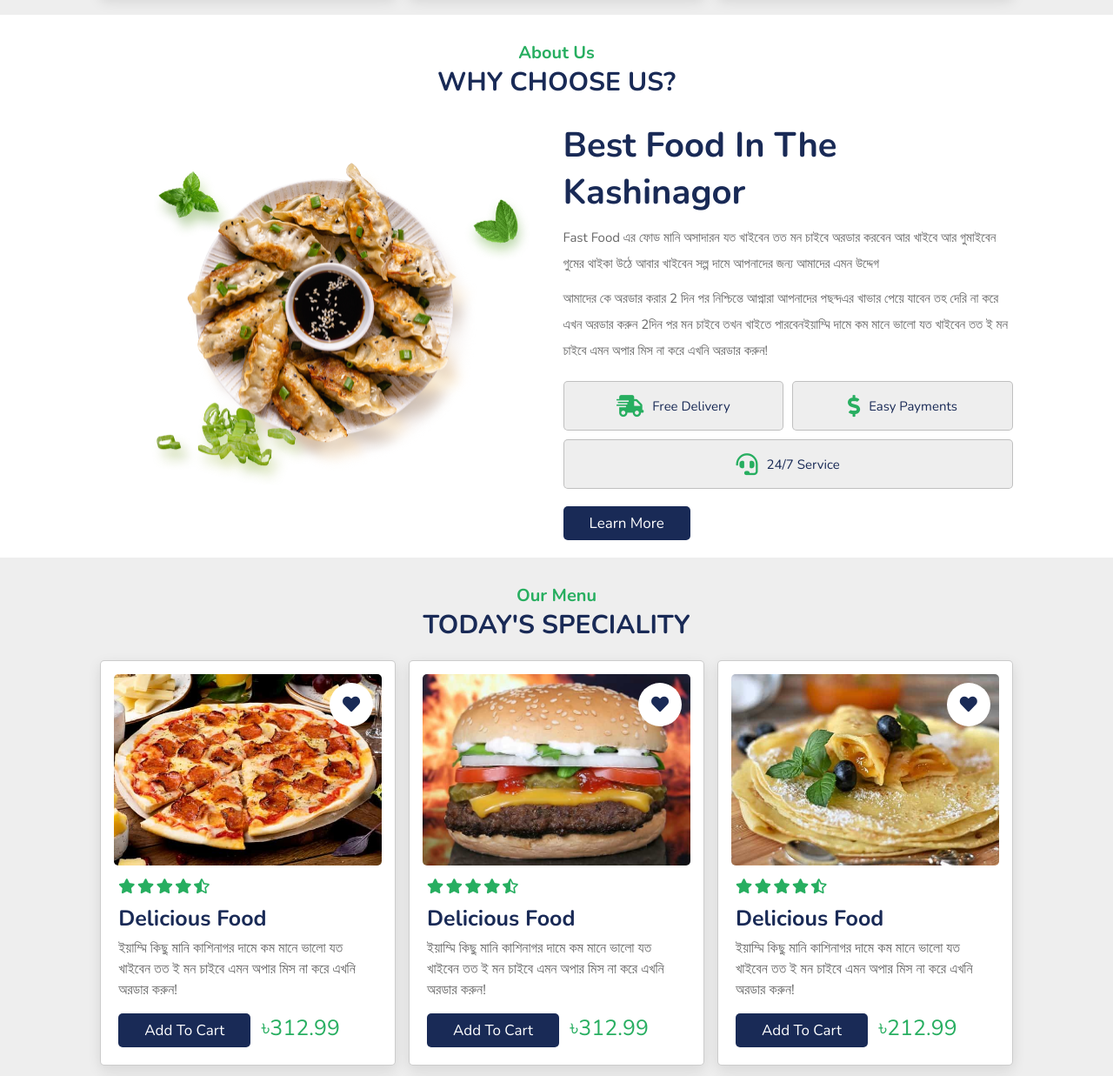
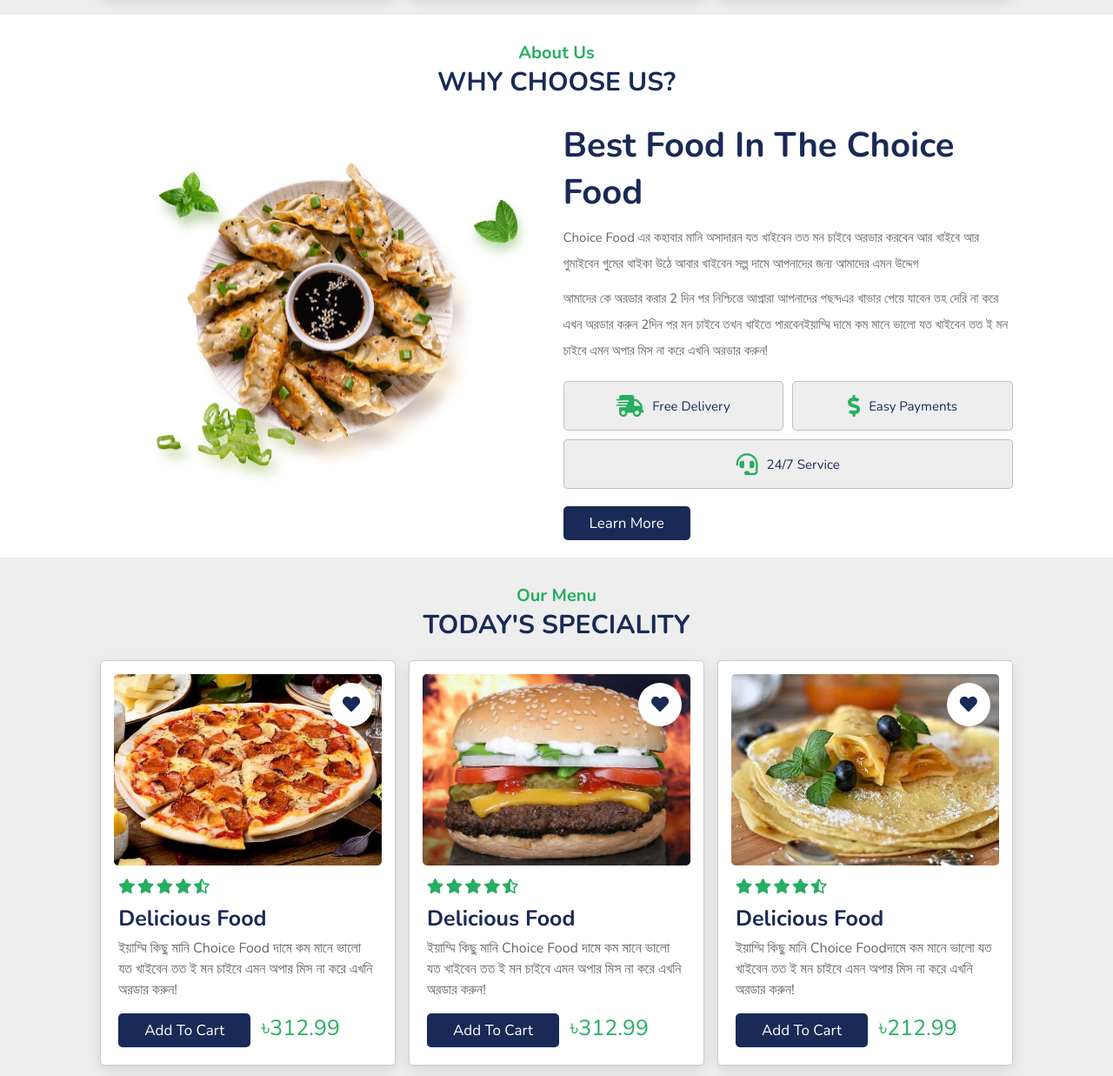
Before and after one commit to asifurrahman-noyon/choice-food, a plain HTML site: page index.html in a window 1280 px wide. Shown: the part 1525-2762 px from the top of the page at 87% size. Drawn offline with nearby package versions, Linux system fonts and the light colour scheme; files whose address does not match are found by name.

Commit message:
Update index.html

```diff
--- a/index.html
+++ b/index.html
@@ -4,7 +4,7 @@
     <meta charset="UTF-8">
     <meta http-equiv="X-UA-Compatible" content="IE=edge">
     <meta name="viewport" content="width=device-width, initial-scale=1.0">
-    <title>Fast Food</title>
+    <title>choice food</title>
 
     <link rel="stylesheet" href="https://unpkg.com/swiper/swiper-bundle.min.css" />
 
@@ -64,7 +64,7 @@
                     <span>our special dish</span>
                     <h3>spicy noodles</h3>
                     <p>
-                     চয়েস নুডলস ইয়াম্মি দামে কম মানে ভালো যত খাইবেন তত ই মন চাইবে এমন অপার মিস না করে এখনি অরডার করুন!
+                     Choice food এর নুডলস ইয়াম্মি দামে কম মানে ভালো যত খাইবেন তত ই মন চাইবে এমন অপার মিস না করে এখনি অরডার করুন!
                     </p>
                     <a href="#" class="btn">order now</a>
                 </div>
@@ -78,7 +78,7 @@
                     <span>our special dish</span>
                     <h3>fried chicken</h3>
                     <p>
-                     ফ্রাইড চিকেন ইয়াম্মি দামে কম মানে ভালো যত খাইবেন তত ই মন চাইবে এমন অপার মিস না করে এখনি অরডার করুন!
+                     Choice food এর ফ্রাইড চিকেন ইয়াম্মি দামে কম মানে ভালো যত খাইবেন তত ই মন চাইবে এমন অপার মিস না করে এখনি অরডার করুন!
                     </p>
                     <a href="#" class="btn">order now</a>
                 </div>
@@ -234,8 +234,8 @@
         </div>
 
         <div class="content">
-            <h3>best food in the kashinagor</h3>
-            <p>Fast Food এর ফোড মানি অসাদারন যত খাইবেন তত মন চাইবে অরডার করবেন আর খাইবে আর গুমাইবেন গুমের থাইকা উঠে আবার খাইবেন সল্প দামে আপনাদের জন্য আমাদের এমন উদ্দেগ</p>
+            <h3>best food in the choice food</h3>
+            <p>choice food এর কহাবার মানি অসাদারন যত খাইবেন তত মন চাইবে অরডার করবেন আর খাইবে আর গুমাইবেন গুমের থাইকা উঠে আবার খাইবেন সল্প দামে আপনাদের জন্য আমাদের এমন উদ্দেগ</p>
             <p>আমাদের কে অরডার করার 2 দিন পর নিশ্চিন্তে আপ্নারা আপনাদের পছন্দএর খাভার পেয়ে যাবেন তহ দেরি না করে এখন অরডার করুন 2দিন পর মন চাইবে তখন খাইতে পারবেনইয়াম্মি দামে কম মানে ভালো যত খাইবেন তত ই মন চাইবে এমন অপার মিস না করে এখনি অরডার করুন!</p>
             <div class="icons-container">
                 <div class="icons">
@@ -284,7 +284,7 @@
                 </div>
                 <h3>delicious food</h3>
                 <p>
-                  ইয়াম্মি কিছু মানি কাশিনাগর  দামে কম মানে ভালো যত খাইবেন তত ই মন চাইবে এমন অপার মিস না করে এখনি অরডার করুন!
+                  ইয়াম্মি কিছু মানি choice food দামে কম মানে ভালো যত খাইবেন তত ই মন চাইবে এমন অপার মিস না করে এখনি অরডার করুন!
                 </p>
                 <a href="#" class="btn">add to cart</a>
                 <span class="price">৳312.99</span>
@@ -305,7 +305,7 @@
                     <i class="fas fa-star-half-alt"></i>
                 </div>
                 <h3>delicious food</h3>
-                <p>ইয়াম্মি কিছু মানি কাশিনাগর  দামে কম মানে ভালো যত খাইবেন তত ই মন চাইবে এমন অপার মিস না করে এখনি অরডার করুন!</p>
+                <p>ইয়াম্মি কিছু মানি choice food দামে কম মানে ভালো যত খাইবেন তত ই মন চাইবে এমন অপার মিস না করে এখনি অরডার করুন!</p>
                 <a href="#" class="btn">add to cart</a>
                 <span class="price">৳312.99</span>
             </div>
@@ -325,7 +325,7 @@
                     <i class="fas fa-star-half-alt"></i>
                 </div>
                 <h3>delicious food</h3>
-                <p>ইয়াম্মি কিছু মানি কাশিনাগর  দামে কম মানে ভালো যত খাইবেন তত ই মন চাইবে এমন অপার মিস না করে এখনি অরডার করুন!</p>
+                <p>ইয়াম্মি কিছু মানি choice foodদামে কম মানে ভালো যত খাইবেন তত ই মন চাইবে এমন অপার মিস না করে এখনি অরডার করুন!</p>
                 <a href="#" class="btn">add to cart</a>
                 <span class="price">৳212.99</span>
             </div>
@@ -345,7 +345,7 @@
                     <i class="fas fa-star-half-alt"></i>
                 </div>
                 <h3>delicious food</h3>
-                <p>Lইয়াম্মি কিছু মানি কাশিনাগর  দামে কম মানে ভালো যত খাইবেন তত ই মন চাইবে এমন অপার মিস না করে এখনি অরডার করুন!</p>
+                <p>Lইয়াম্মি কিছু মানি choice food  দামে কম মানে ভালো যত খাইবেন তত ই মন চাইবে এমন অপার মিস না করে এখনি অরডার করুন!</p>
                 <a href="#" class="btn">add to cart</a>
                 <span class="price">৳120.99</span>
             </div>
@@ -364,7 +364,7 @@
                     <i class="fas fa-star"></i>
                     <i class="fas fa-star-half-alt"></i>
                 </div>
-                <h3>ইয়াম্মি কিছু মানি কাশিনাগর  দামে কম মানে ভালো যত খাইবেন তত ই মন চাইবে এমন অপার মিস না করে এখনি অরডার করুন!</p>
+                <h3>ইয়াম্মি কিছু মানি choice food দামে কম মানে ভালো যত খাইবেন তত ই মন চাইবে এমন অপার মিস না করে এখনি অরডার করুন!</p>
                 <a href="#" class="btn">add to cart</a>
                 <span class="price">৳120.99</span>
             </div>
@@ -384,7 +384,7 @@
                     <i class="fas fa-star-half-alt"></i>
                 </div>
                 <h3>delicious food</h3>
-                <p>ইয়াম্মি কিছু মানি কাশিনাগর  দামে কম মানে ভালো যত খাইবেন তত ই মন চাইবে এমন অপার মিস না করে এখনি অরডার করুন!</p>
+                <p>ইয়াম্মি কিছু মানি choice food দামে কম মানে ভালো যত খাইবেন তত ই মন চাইবে এমন অপার মিস না করে এখনি অরডার করুন!</p>
                 <a href="#" class="btn">add to cart</a>
                 <span class="price">৳১২৯.৯৯</span>
             </div>
@@ -404,7 +404,7 @@
                     <i class="fas fa-star-half-alt"></i>
                 </div>
                 <h3>delicious food</h3>
-                <p>ইয়াম্মি কিছু মানি কাশিনাগর  দামে কম মানে ভালো যত খাইবেন তত ই মন চাইবে এমন অপার মিস না করে এখনি অরডার করুন!</p>
+                <p>ইয়াম্মি কিছু মানি choice food  দামে কম মানে ভালো যত খাইবেন তত ই মন চাইবে এমন অপার মিস না করে এখনি অরডার করুন!</p>
                 <a href="#" class="btn">add to cart</a>
                 <span class="price">১৫০.৯৯</span>
             </div>
@@ -424,7 +424,7 @@
                     <i class="fas fa-star-half-alt"></i>
                 </div>
                 <h3>delicious food</h3>
-                <p>ইয়াম্মি কিছু মানি কাশিনাগর  দামে কম মানে ভালো যত খাইবেন তত ই মন চাইবে এমন অপার মিস না করে এখনি অরডার করুন!</p>
+                <p>choice food থেকে আমি যে কোন খাবার কিনে ১০০ % মানস্মত খাবার পাইচি দামে কম মানে ভালো যত খাইবেন তত ই মন চাইবে এমন অপার মিস না করে এখনি অরডার করুন!</p>
                 <a href="#" class="btn">add to cart</a>
                 <span class="price">৳১২৯.৫০</span>
             </div>
@@ -444,7 +444,7 @@
                     <i class="fas fa-star-half-alt"></i>
                 </div>
                 <h3>delicious food</h3>
-                <p>ইয়াম্মি কিছু মানি কাশিনাগর  দামে কম মানে ভালো যত খাইবেন তত ই মন চাইবে এমন অপার মিস না করে এখনি অরডার করুন!</p>
+                <p>choice food মানি অসাদারন অনেক ভালো কুয়ালিটির খাবার  দামে কম মানে ভালো যত খাইবেন তত ই মন চাইবে এমন অপার মিস না করে এখনি অরডার করুন!</p>
                 <a href="#" class="btn">add to cart</a>
                 <span class="price">৳১০৯</span>
             </div>
@@ -482,8 +482,8 @@
                         </div>
                     </div>
                 </div>
-                <p>Lorem ipsum dolor sit amet consectetur adipisicing elit. Sit fugiat consequuntur repellendus aperiam deserunt nihil, corporis fugit voluptatibus voluptate totam neque illo placeat eius quis laborum aspernatur quibusdam. Ipsum, magni.</p>
-            </div>
+                <p></>
+</div>
 
             <div class="swiper-slide slide">
                 <i class="fas fa-quote-right"></i>
@@ -501,7 +501,7 @@
                     </div>
                 </div>
                 <p>
-                  ইয়াম্মি কিছু মানি কাশিনাগর যখন কিছু খাইতে মন চায় তখনি মনে পরে  দামে কম মানে ভালো যত খাই তত ই মন চায় এমন অপার মিস না করে ছলে এসেচি কাশিনাগর আমদের আস্থা বরসার অনলাইন রেস্টুরেন্টে অরডার করলাম আশা করি 2 দিন পর পেয়ে জাব 😅!
+                  ইয়াম্মি কিছু মানি choice food যখন কিছু খাইতে মন চায় তখনি মনে পরে  দামে কম মানে ভালো যত খাই তত ই মন চায় এমন অপার মিস না করে ছলে এসেচি কাশিনাগর আমদের আস্থা বরসার অনলাইন রেস্টুরেন্টে অরডার করলাম আশা করি 2 দিন পর পেয়ে জাব 😅!
                 </p>
             </div>
 
@@ -520,7 +520,7 @@
                         </div>
                     </div>
                 </div>
-                <p>ইয়াম্মি কিছু মানি কাশিনাগর যখন কিছু খাইতে মন চায় তখনি মনে পরে  দামে কম মানে ভালো যত খাই তত ই মন চায় এমন অপার মিস না করে ছলে এসেচি কাশিনাগর আমদের আস্থা বরসার অনলাইন রেস্টুরেন্টে অরডার করলাম আশা করি 2 দিন পর পেয়ে জাব 😅!</p>
+                <p>ইয়াম্মি কিছু মানি choice food যখন ই কিছু খাইতে মন চায় তখনি মনে পরে  দামে কম মানে ভালো যত খাই তত ই মন চায় এমন অপার মিস না করে ছলে এসেচি কাশিনাগর আমদের আস্থা বরসার অনলাইন রেস্টুরেন্টে অরডার করলাম আশা করি 2 দিন পর পেয়ে জাব 😅!</p>
             </div>
 
             <div class="swiper-slide slide">
```
